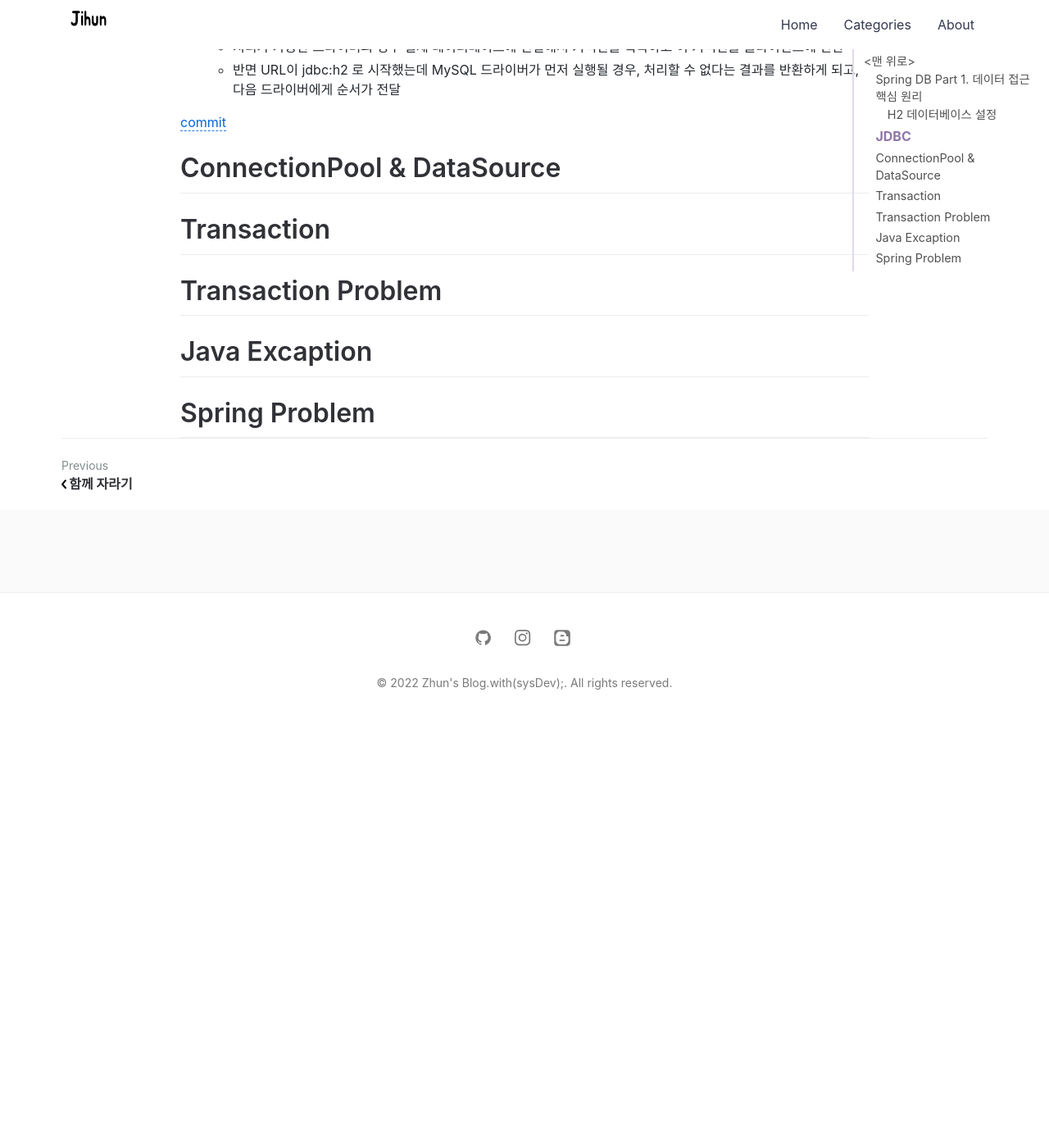
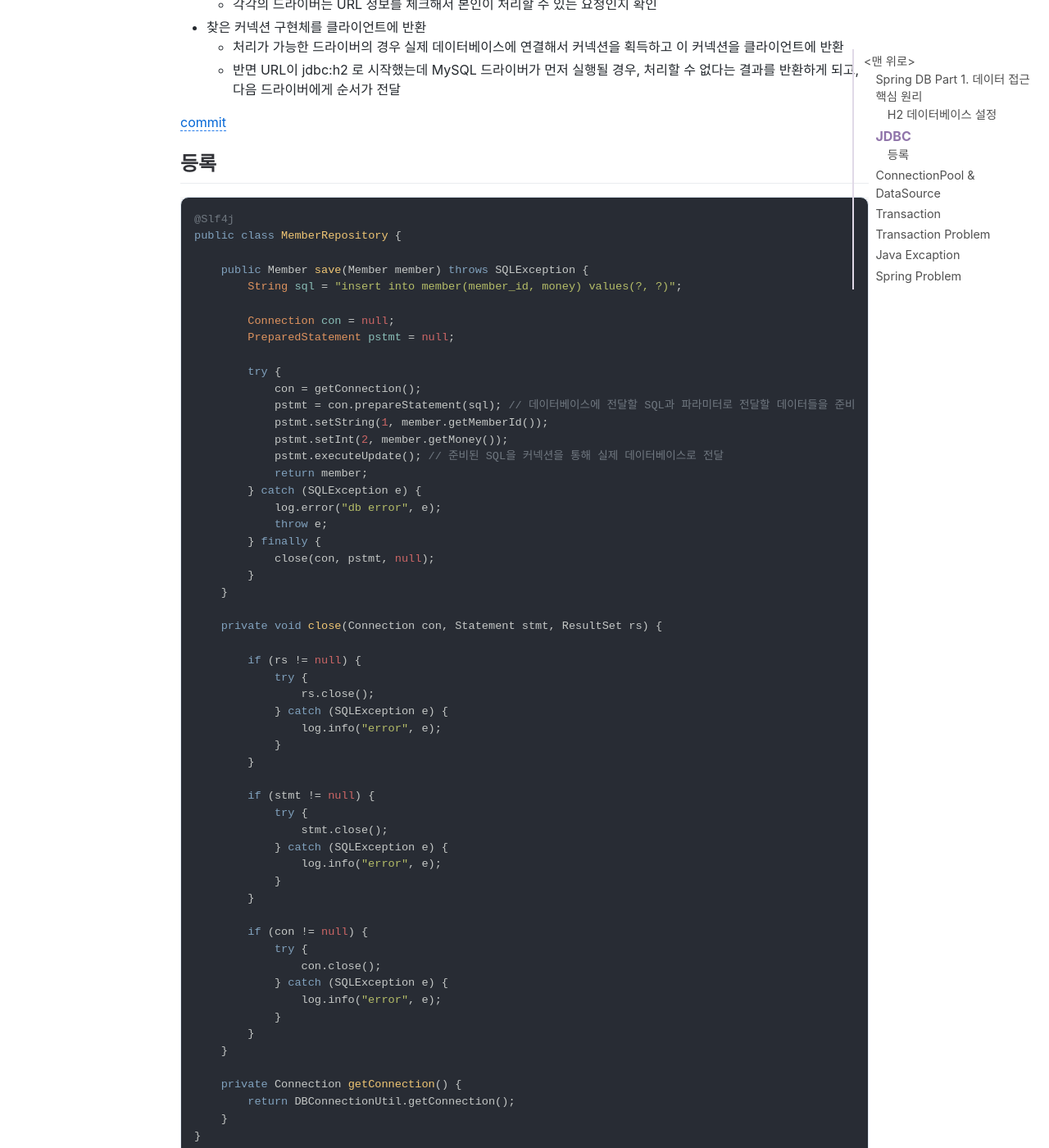
Before and after one commit to jihunparkme/jihunparkme.github.io, a Jekyll site: the page built from _posts/2022-08-08-Spring-DB-Part1.md, in a window 1280 px wide and 1400 px high, scrolled down 2150 px. Shown: the whole window at 82% size. Built offline with Jekyll 4.4.1, drawn with Linux system fonts in a browser that asks for light colours; nearby versions of some CDN libraries; comment, search, counter and statistics services are not loaded; before the commit the page ends 3038 px from its top, so only the background shows below that; some of the changed text lies outside the part shown.

Commit message:
[JDBC] JDBC 개발 - 등록

````diff
--- a/_posts/2022-08-08-Spring-DB-Part1.md
+++ b/_posts/2022-08-08-Spring-DB-Part1.md
@@ -75,6 +75,69 @@ DriverManager 커넥션 요청 흐름
 
 [commit](https://github.com/jihunparkme/Inflearn-Spring-DB/commit/07ceef6ef29e47d9b2a0ffaefbeb397791d1281f)
 
+## 등록
+
+```java
+@Slf4j
+public class MemberRepository {
+
+    public Member save(Member member) throws SQLException {
+        String sql = "insert into member(member_id, money) values(?, ?)";
+
+        Connection con = null;
+        PreparedStatement pstmt = null;
+
+        try {
+            con = getConnection();
+            pstmt = con.prepareStatement(sql); // 데이터베이스에 전달할 SQL과 파라미터로 전달할 데이터들을 준비
+            pstmt.setString(1, member.getMemberId());
+            pstmt.setInt(2, member.getMoney());
+            pstmt.executeUpdate(); // 준비된 SQL을 커넥션을 통해 실제 데이터베이스로 전달
+            return member;
+        } catch (SQLException e) {
+            log.error("db error", e);
+            throw e;
+        } finally {
+            close(con, pstmt, null);
+        }
+    }
+
+    private void close(Connection con, Statement stmt, ResultSet rs) {
+
+        if (rs != null) {
+            try {
+                rs.close();
+            } catch (SQLException e) {
+                log.info("error", e);
+            }
+        }
+
+        if (stmt != null) {
+            try {
+                stmt.close();
+            } catch (SQLException e) {
+                log.info("error", e);
+            }
+        }
+
+        if (con != null) {
+            try {
+                con.close();
+            } catch (SQLException e) {
+                log.info("error", e);
+            }
+        }
+    }
+
+    private Connection getConnection() {
+        return DBConnectionUtil.getConnection();
+    }
+}
+```
+
+[commit](https://github.com/jihunparkme/Inflearn-Spring-DB/commit/b93bc90231003c3eaa0852d4fc6d073ca6f4b6eb)
+
+
 # ConnectionPool & DataSource
 
 # Transaction
````
